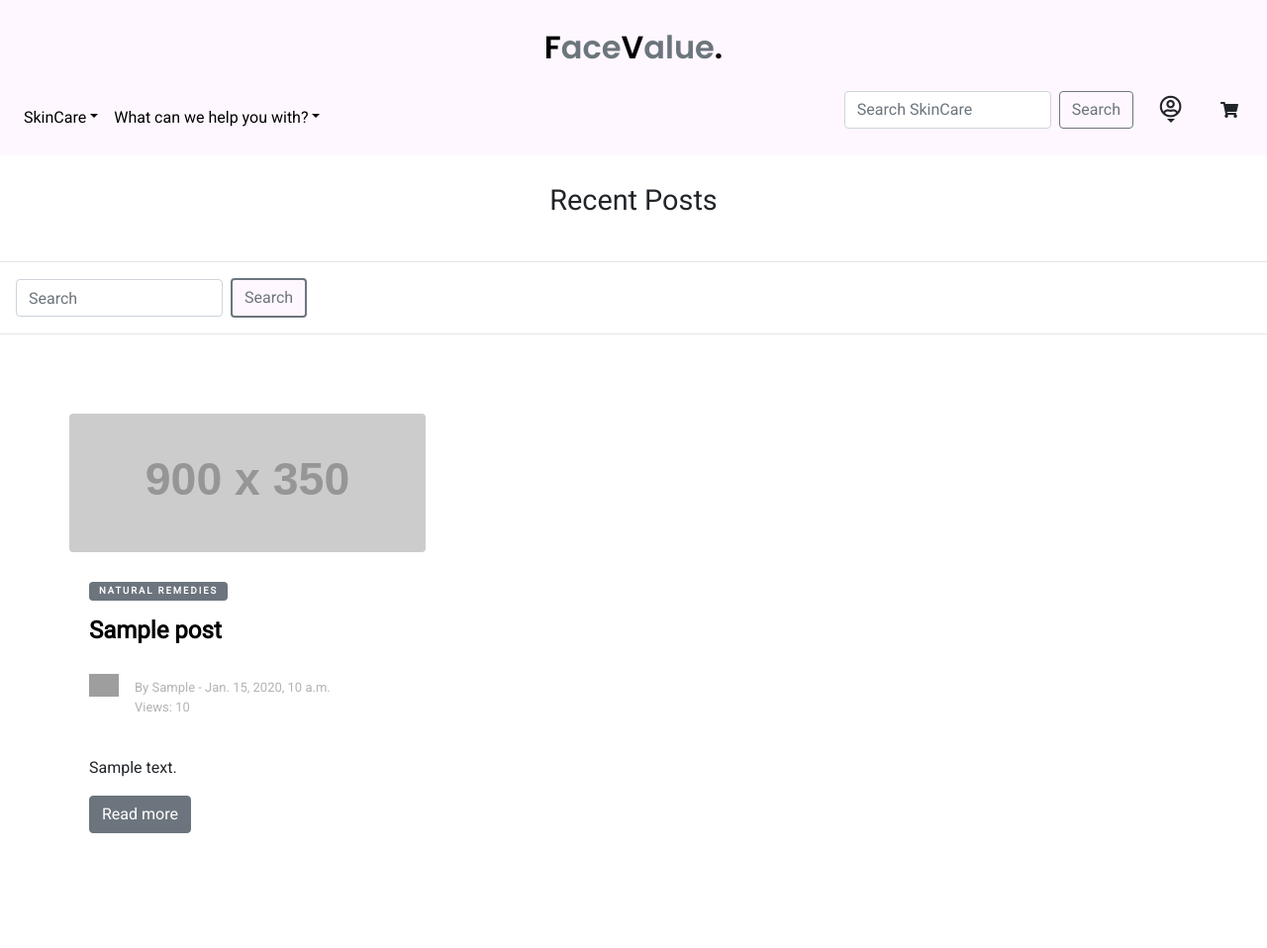
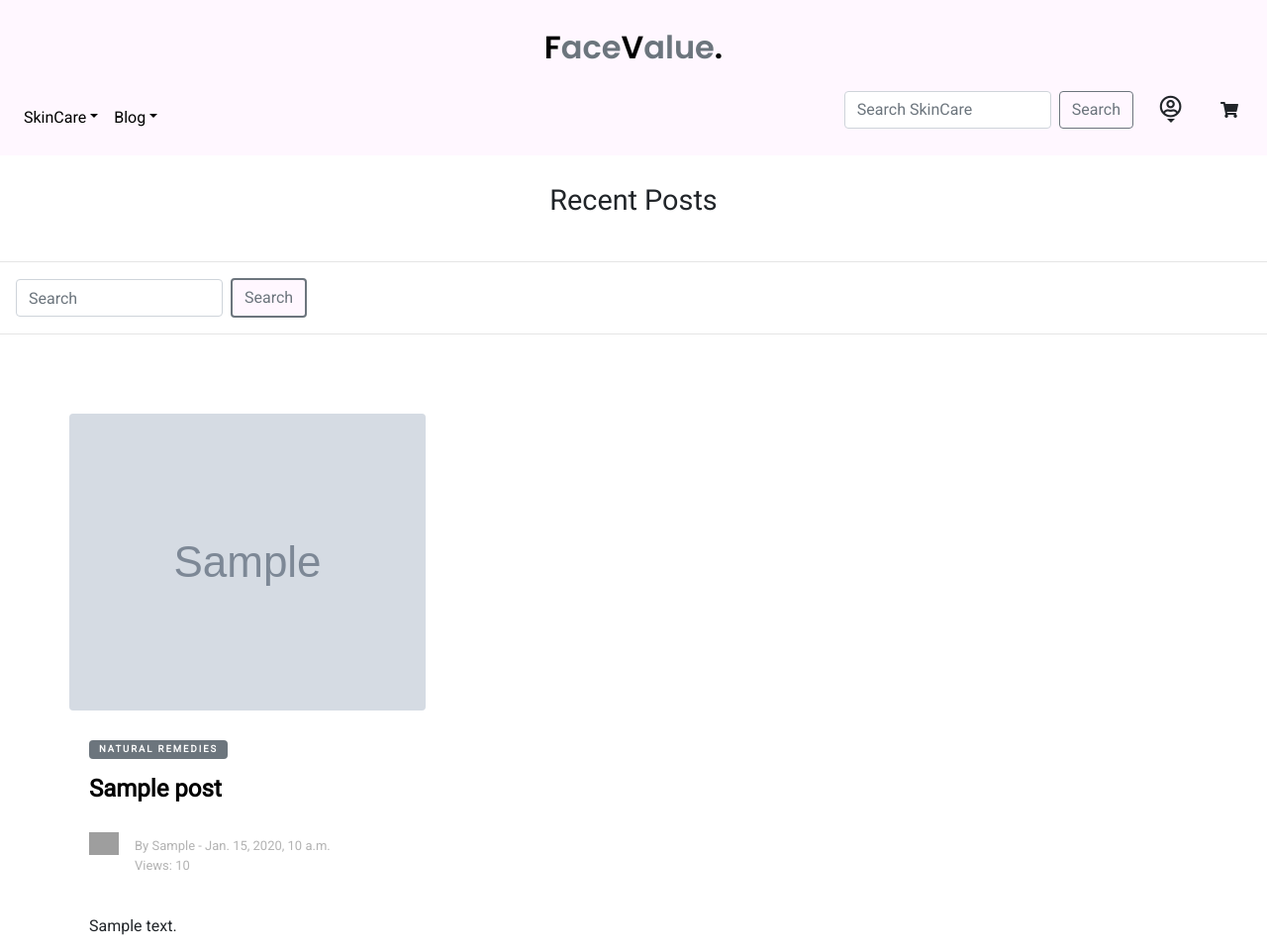
Before and after one commit to MelBiggs/fullstack-frameworks-project, a Django app: page /blog/ in a window 1280 px wide. Shown: the top 958 px of the page at 99% size. Run offline with Django 3.2, Linux system fonts and the light colour scheme; tables that the repository leaves empty hold one stand-in row (values such as "Sample post"); grey boxes marked "Sample" are stand-in pictures; grey boxes labelled with a size stand in for pictures from a placeholder-image service; some libraries are stand-ins or nearby versions; grey boxes are pictures that could not be loaded.

Commit message:
Added blog post images to blog page

```diff
--- a/blog/templates/blogposts.html
+++ b/blog/templates/blogposts.html
@@ -20,7 +20,7 @@
 			{% for post in posts %}
 			<div class="col-lg-4 col-md-6 col-sm-8 mb-4">
 				<div class="entry">
-					<a href=""><img src="http://placehold.it/900x350" id= "blog-img" alt="Image" class="img-fluid rounded"></a>
+					<a href="{% url 'post_detail' post.id %}"><img src="/media/{{ post.image }}" id= "blog-img" alt="Image" class="img-fluid rounded"></a>
 						<div class="excerpt">
 							<span class="post-category text-white bg-secondary mb-3">Natural Remedies</span>
 
--- a/static/css/style.css
+++ b/static/css/style.css
@@ -294,10 +294,13 @@ caption p {
     padding-bottom: 2em;
 }
 
+
 #blog-img {
     background-size: cover;
     background-position: center center;
     background-repeat: no-repeat;
+    height: 300px;
+    width: 400px;
 }
 
 .post-category {
@@ -586,7 +589,7 @@ small {
         }
 }
 
-@media (max-width: 767.98px) {
+/* @media (max-width: 767.98px) {
     #blog-img {
         height: 400px !important;
         position: relative;
@@ -598,4 +601,4 @@ small {
     #blog-img {
         height: 200px;
         }
-    }
+    } */
--- a/templates/base.html
+++ b/templates/base.html
@@ -60,7 +60,7 @@
 					<li class="nav-item dropdown">
 						<a class="nav-link dropdown-toggle skincare-drop" href="#" id="navbarDropdown" role="button"
 							data-toggle="dropdown" aria-haspopup="true" aria-expanded="false">
-							What can we help you with?
+							Blog
 						</a>
 						<div class="dropdown-menu" aria-labelledby="navbarDropdown">
 							<a class="dropdown-item" href="{% url 'products' %}">Face</a>
```
Also changed, not shown: blog/templates/postdetail.html (+29 -49 lines), README.md.
